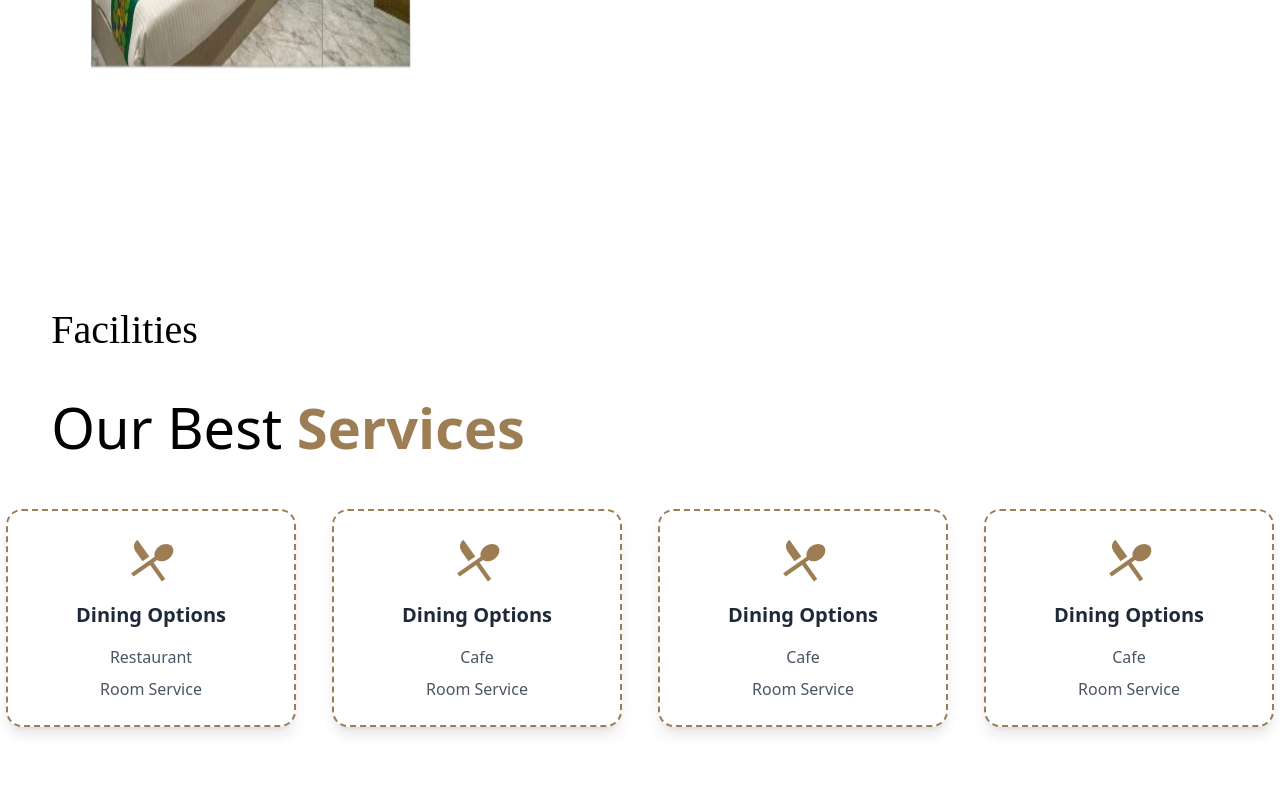
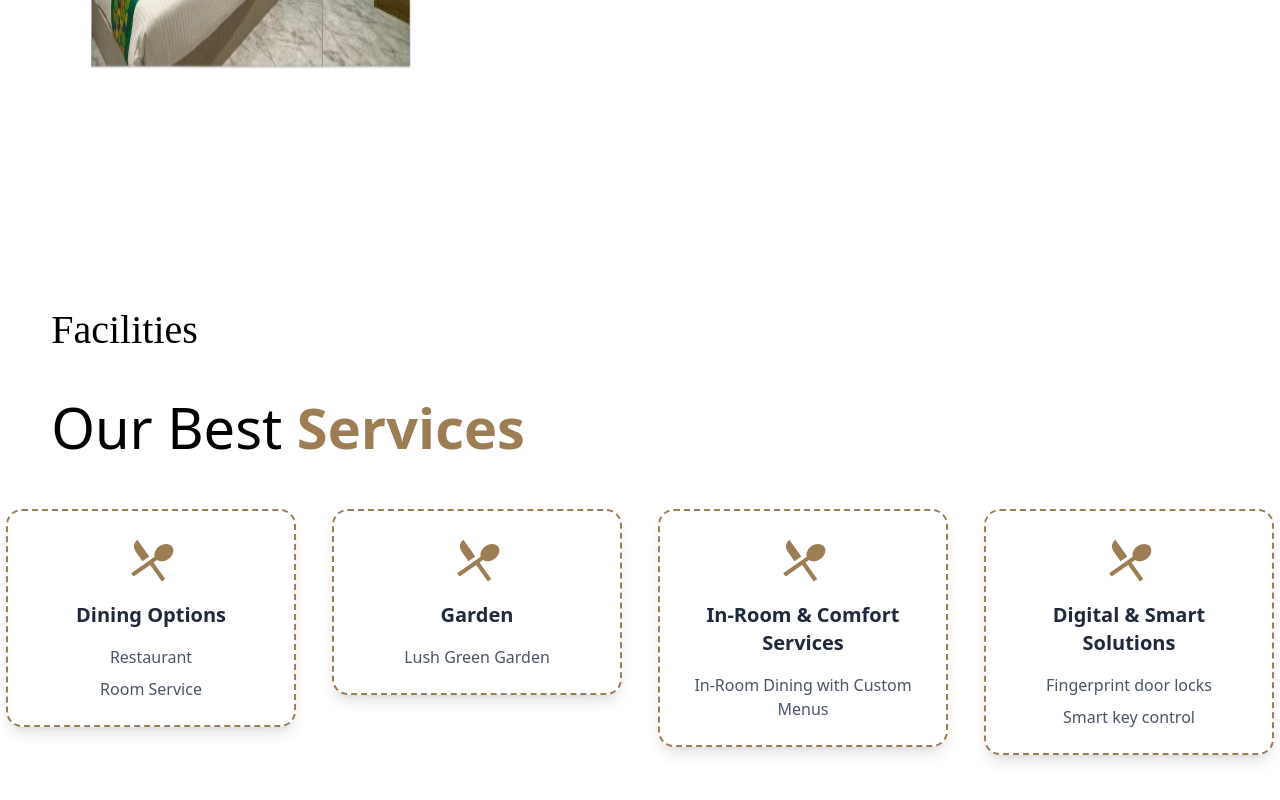
Before and after one commit to dk2655/hotelTheTree, a React (Vite) app: page / in a window 1280 px wide. Shown: the part 1302-2102 px from the top of the page. Built offline with nearby package versions, Linux system fonts and the light colour scheme.

Commit message:
just changes

```diff
--- a/src/components/Nav.jsx
+++ b/src/components/Nav.jsx
@@ -42,7 +42,7 @@ const Nav = () => {
                 {/* Outer container for Nav */}
                 <div className="flex items-center justify-between px-[5%] py-4">
                     {/* Logo */}
-                    <h3 className={`text-[3vw] font-extrabold ${isScrolled ? 'text-[#9d7e54]' : 'text-white'}`}>
+                    <h3 className={`text-[3vh] sm:text-[5vh] font-extrabold ${isScrolled ? 'text-[#935f14]' : 'text-white'}`}>
                         The Tree
                     </h3>
 
--- a/src/components/ServicesDesc.jsx
+++ b/src/components/ServicesDesc.jsx
@@ -20,18 +20,18 @@ function ServicesDesc() {
                 />
                 <Card
                     icon={MdRestaurantMenu} // Pass the component here
-                    title="Dining Options"
-                    subheadings={['Cafe', 'Room Service']}
+                    title="Garden"
+                    subheadings={['Lush Green Garden']}
                 />
                 <Card
                     icon={MdRestaurantMenu} // Pass the component here
-                    title="Dining Options"
-                    subheadings={['Cafe', 'Room Service']}
+                    title="In-Room & Comfort Services"
+                    subheadings={['In-Room Dining with Custom Menus']}
                 />
                 <Card
                     icon={MdRestaurantMenu} // Pass the component here
-                    title="Dining Options"
-                    subheadings={['Cafe', 'Room Service']}
+                    title="Digital & Smart Solutions"
+                    subheadings={['Fingerprint door locks', 'Smart key control']}
                 />
             </div>
         </div>
```
